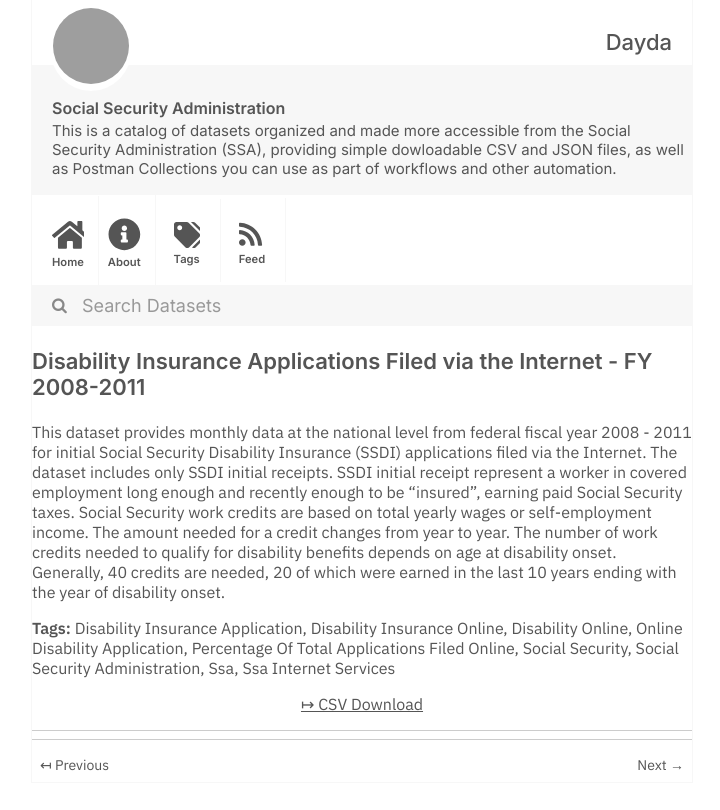
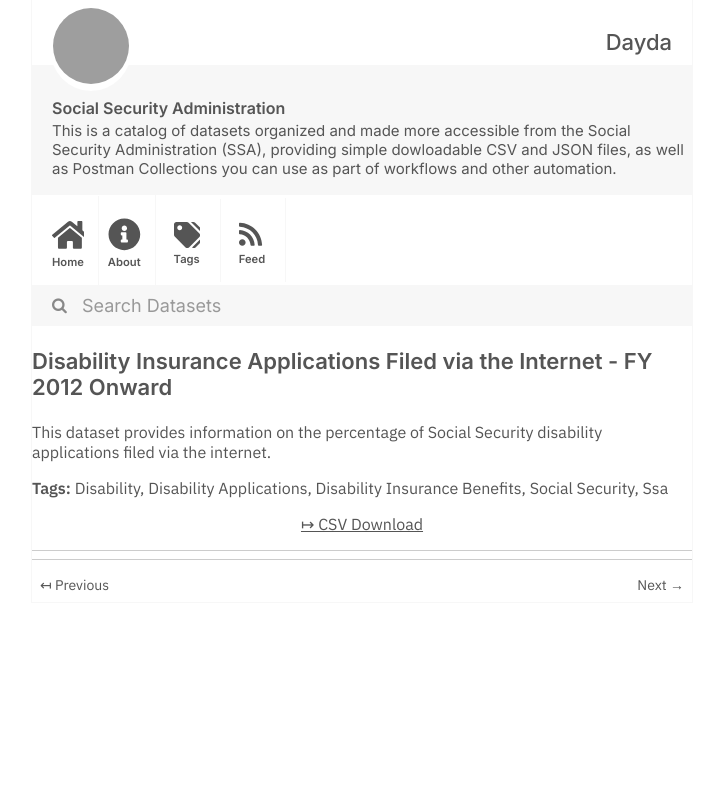
Before and after one commit to dayda-entities/social-security-administration, a Jekyll site: the page built from _posts/2020-11-10-disability-insurance-applicati.md, in a window 1280 px wide, cut to the strip 0-810 px from the top of the page. Shown: the whole strip, without its empty margins (278-998 px from the left). Built offline with Jekyll 4.4.1, drawn with Linux system fonts in a browser that asks for light colours; grey boxes are pictures that could not be loaded.

Commit message:
Publish Data

```diff
--- a/_posts/2020-11-10-disability-insurance-applicati.md
+++ b/_posts/2020-11-10-disability-insurance-applicati.md
@@ -1,23 +1,19 @@
 ---
-title: Disability Insurance Applications Filed via the Internet - FY 2008-2011
-created: '2020-11-10T16:49:58.543034'
-modified: '2021-04-06T02:45:04.434316'
+title: Disability Insurance Applications Filed via the Internet - FY 2012 Onward
+created: '2020-11-10T16:50:00.238769'
+modified: '2020-11-10T16:50:00.238780'
 state: active
 type: dataset
 tags:
-  - Disability Insurance Application
-  - Disability Insurance Online
-  - Disability Online
-  - Online Disability Application
-  - Percentage Of Total Applications Filed Online
+  - Disability
+  - Disability Applications
+  - Disability Insurance Benefits
   - Social Security
-  - Social Security Administration
   - Ssa
-  - Ssa Internet Services
 groups: []
-csv_url: 'https://www.ssa.gov/open/data/fy08-present-dib-filed-via-internet.csv'
+csv_url: 'https://www.ssa.gov/open/data/fy12-onward-dib-filed-via-internet.csv'
 json_url: ''
 layout: post
 
 ---
-This dataset provides monthly data at the national level from federal fiscal year 2008 - 2011 for initial Social Security Disability Insurance (SSDI) applications filed via the Internet.  The dataset includes only SSDI initial receipts.  SSDI initial receipt represent a worker in covered employment long enough and recently enough to be "insured", earning paid Social Security taxes.  Social Security work credits are based on total yearly wages or self-employment income.  The amount needed for a credit changes from year to year.  The number of work credits needed to qualify for disability benefits depends on age at disability onset.  Generally, 40 credits are needed, 20 of which were earned in the last 10 years ending with the year of disability onset.
+This dataset provides information on the percentage of Social Security disability applications filed via the internet.
```
